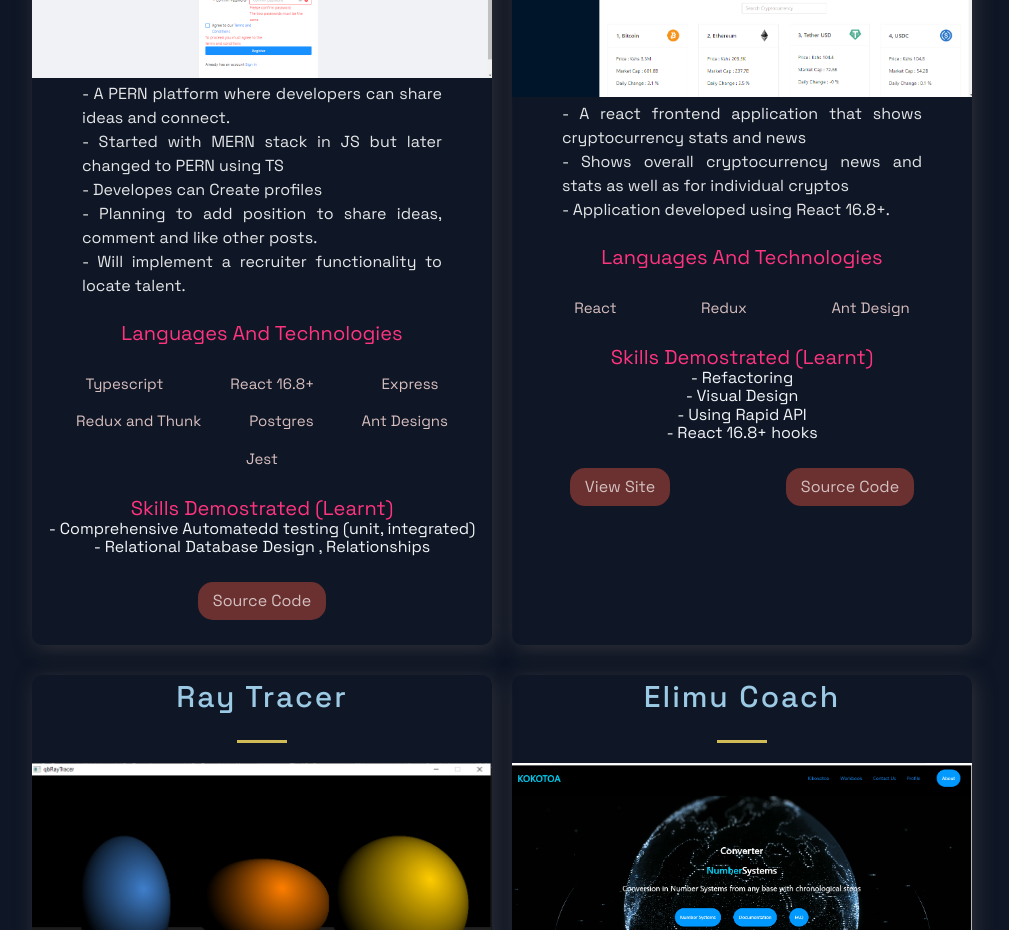
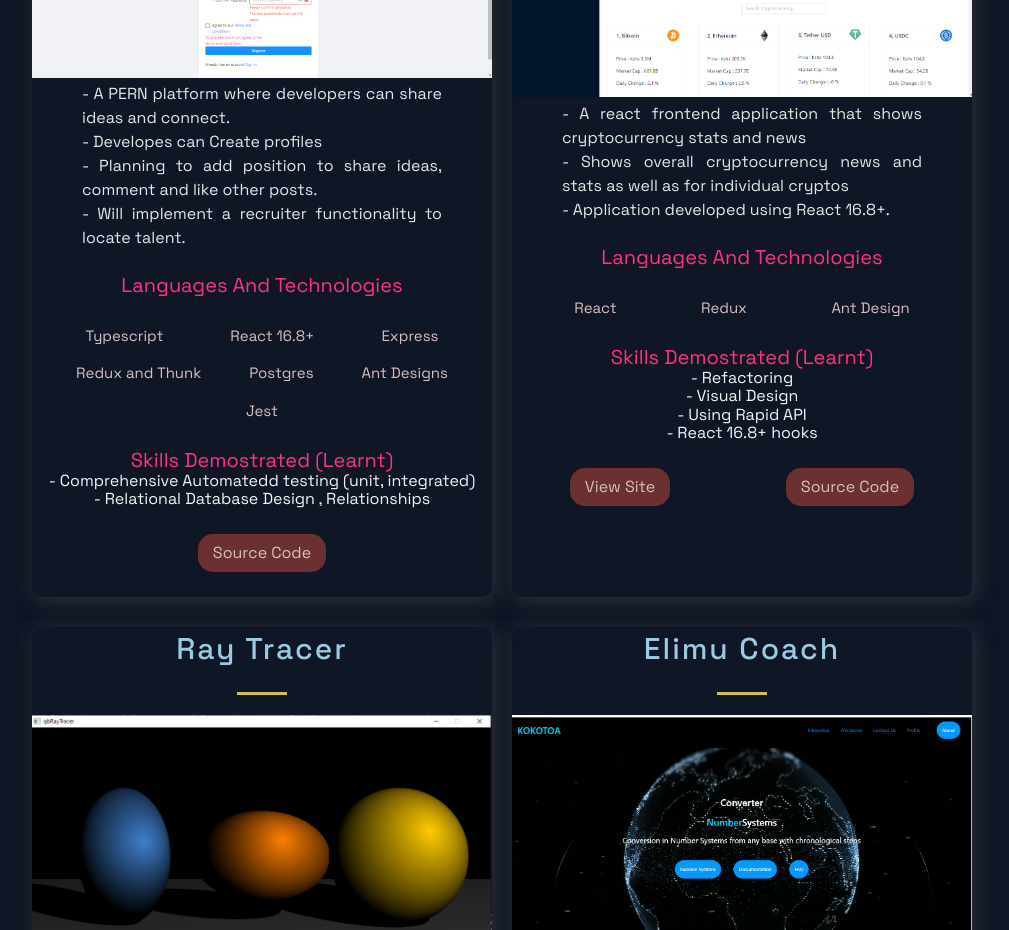
Before and after one commit to samuelmaina/portifolio, a Next.js app: page / in a window 1280 px wide. Shown: the part 2800-3730 px from the top of the page, without its empty margins (138-1147 px from the left). Built offline with nearby package versions, Linux system fonts and the light colour scheme.

Commit message:
small change

```diff
--- a/src/constants/constants.js
+++ b/src/constants/constants.js
@@ -48,7 +48,6 @@ export const projects = [
     title: "Kikao",
     description: [
       "A PERN platform where developers can share ideas and connect.",
-      "Started with MERN stack in JS but later changed to PERN using TS",
       "Developes can Create profiles",
       "Planning to add position to share ideas, comment and like other posts.",
       " Will implement a recruiter functionality to locate talent. ",
```
